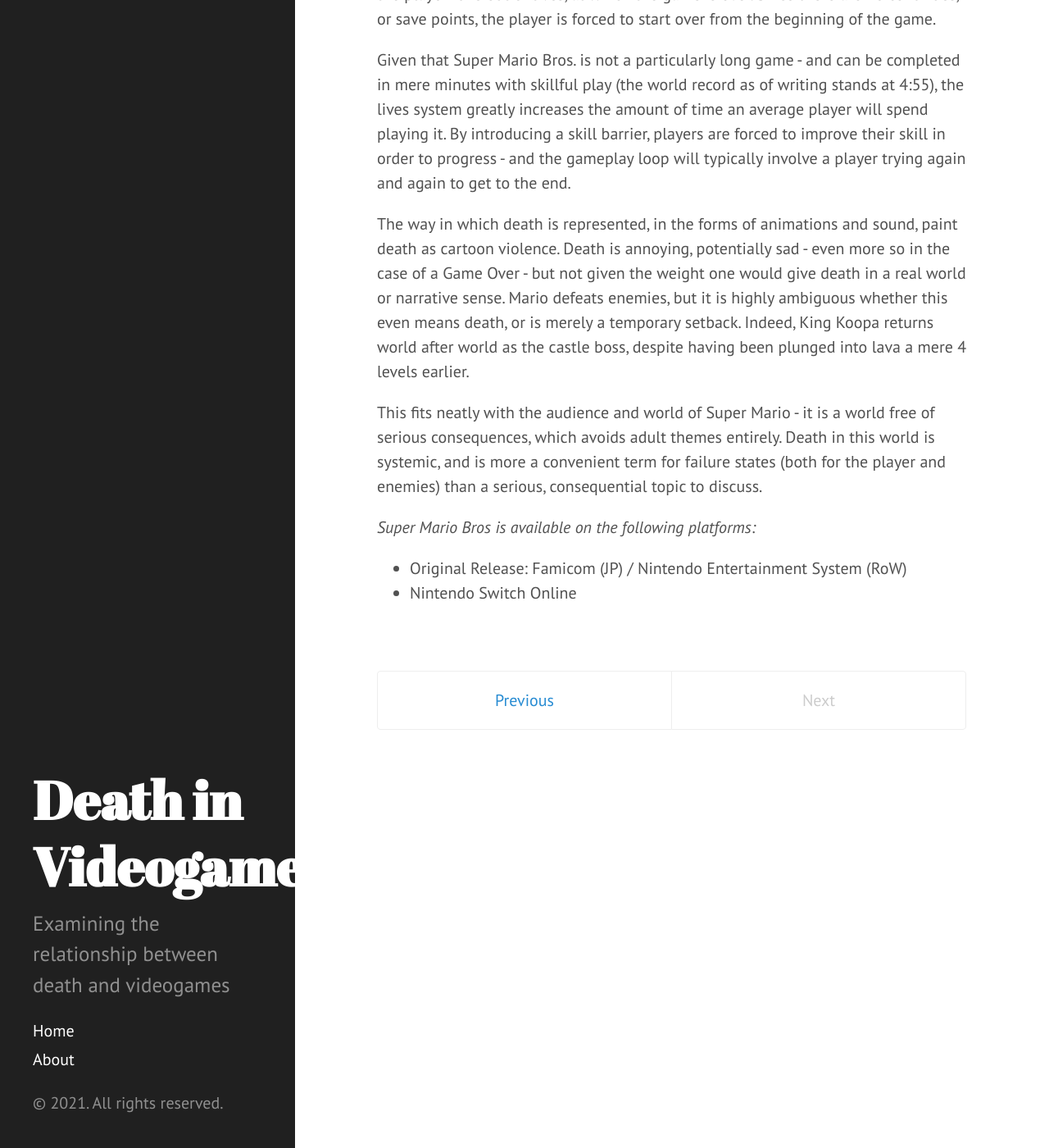
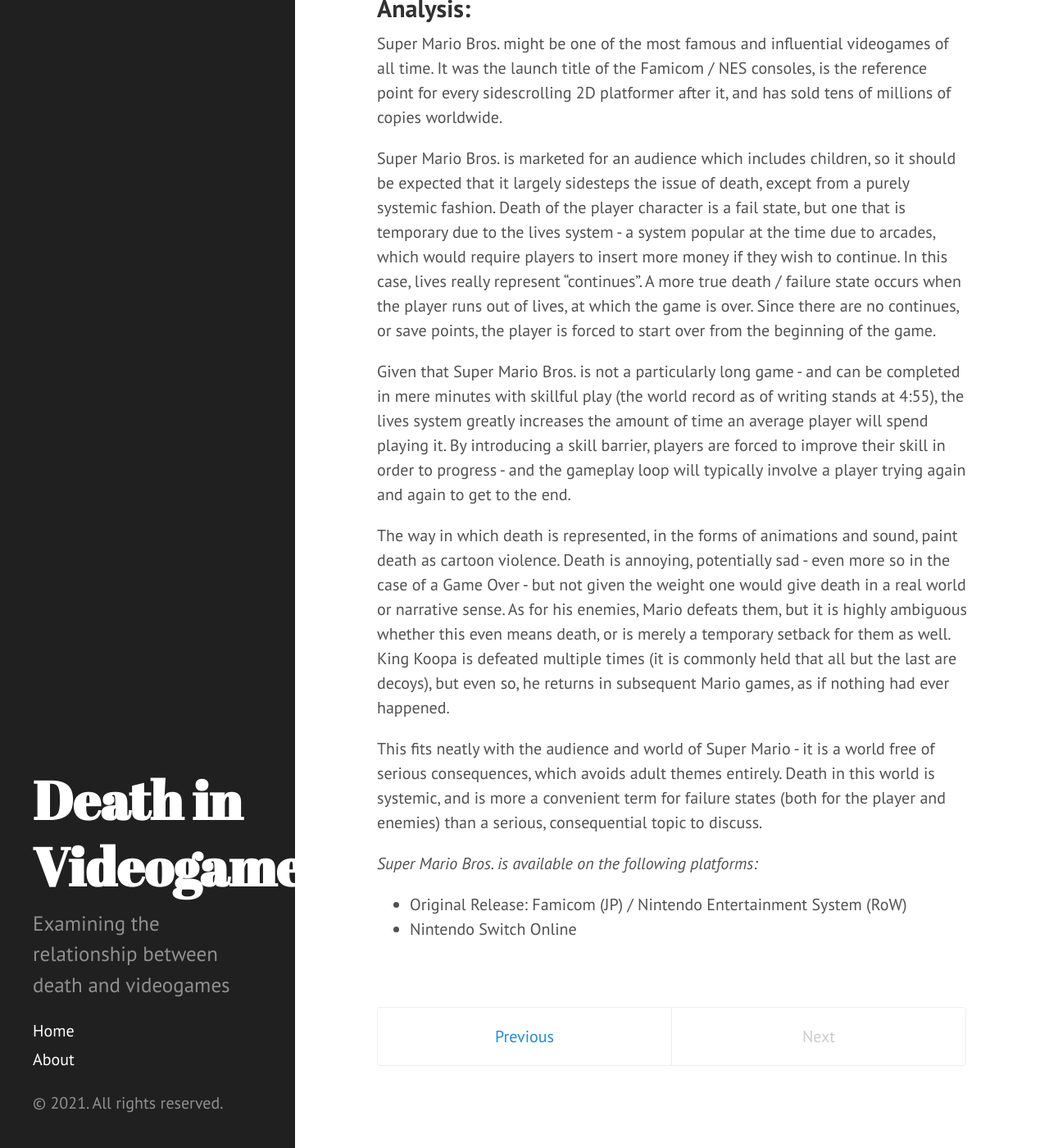
Before and after one commit to burythehammer/death-in-videogames, a Jekyll site: the page built from index.html, in a window 1280 px wide and 1400 px high, scrolled down 1222 px. Shown: the whole window at 82% size. Built offline with Jekyll 4.4.1, drawn with Linux system fonts in a browser that asks for light colours; the list of posts is cut into pages by our own code; some of the changed text lies outside the part shown.

Commit message:
POST: Fixing up some issues with the Mario post and adding an image

```diff
--- a/_posts/2021-03-22-super-mario-bros.md
+++ b/_posts/2021-03-22-super-mario-bros.md
@@ -1,20 +1,22 @@
 ---
 layout: post
-title: "Super Mario Bros"
+title: "Super Mario Bros."
 date: 2021-03-22T20:22:00Z
 tags:
 - mario
 ---
 
+![Super Mario Bros.](/assets/images/02-super-mario-bros.jpg)
+
 Game setup:
 ------
 
-Super Mario Bros is a 2D sidescrolling platformer. Mario must traverse the Mushroom Kingdom, which has been invaded by King Koopa's army, to rescue Princess Toadstool.
+Super Mario Bros. is a 2D sidescrolling platformer. Mario must traverse the Mushroom Kingdom, which has been invaded by King Koopa's army, to rescue Princess Toadstool.
 
 How death is represented:
 ------
 
-- Systemic: The player dies when either hit with no powerups, or falls down a bottomless pit. Dying causes a life to be lost. The player starts with 3 lives and can gain more with a 1-UP mushroom, or by obtaining 100 coins.
+- Systemic: The player dies when either hit with no power-ups, or falls down a bottomless pit. Dying causes a life to be lost. The player starts with 3 lives and can gain more with a 1-UP mushroom, or by obtaining 100 coins.
 - Systemic: Mario can defeat many kinds of enemies by jumping on them, shooting fire at them, and in the case of King Koopa, plunging them into pits of lava. It is ambiguous whether this "defeat" really means death, as King Koopa returns throughout the game.
 - Thematic / narrative: Death is almost completely avoided from a thematic and narrative perspective, owing to its target audience.
 
@@ -33,10 +35,10 @@
 
 Given that Super Mario Bros. is not a particularly long game - and can be completed in mere minutes with skillful play (the world record as of writing stands at 4:55), the lives system greatly increases the amount of time an average player will spend playing it. By introducing a skill barrier, players are forced to improve their skill in order to progress - and the gameplay loop will typically involve a player trying again and again to get to the end.
 
-The way in which death is represented, in the forms of animations and sound, paint death as cartoon violence. Death is annoying, potentially sad - even more so in the case of a Game Over - but not given the weight one would give death in a real world or narrative sense. Mario defeats enemies, but it is highly ambiguous whether this even means death, or is merely a temporary setback. Indeed, King Koopa returns world after world as the castle boss, despite having been plunged into lava a mere 4 levels earlier.
+The way in which death is represented, in the forms of animations and sound, paint death as cartoon violence. Death is annoying, potentially sad - even more so in the case of a Game Over - but not given the weight one would give death in a real world or narrative sense. As for his enemies, Mario defeats them, but it is highly ambiguous whether this even means death, or is merely a temporary setback for them as well. King Koopa is defeated multiple times (it is commonly held that all but the last are decoys), but even so, he returns in subsequent Mario games, as if nothing had ever happened.
 
 This fits neatly with the audience and world of Super Mario - it is a world free of serious consequences, which avoids adult themes entirely. Death in this world is systemic, and is more a convenient term for failure states (both for the player and enemies) than a serious, consequential topic to discuss.
 
-*Super Mario Bros is available on the following platforms:*
+*Super Mario Bros. is available on the following platforms:*
 - Original Release: Famicom (JP) / Nintendo Entertainment System (RoW)
 - Nintendo Switch Online
```
Also changed, not shown: assets/images/02-super-mario-bros.jpg (added).
